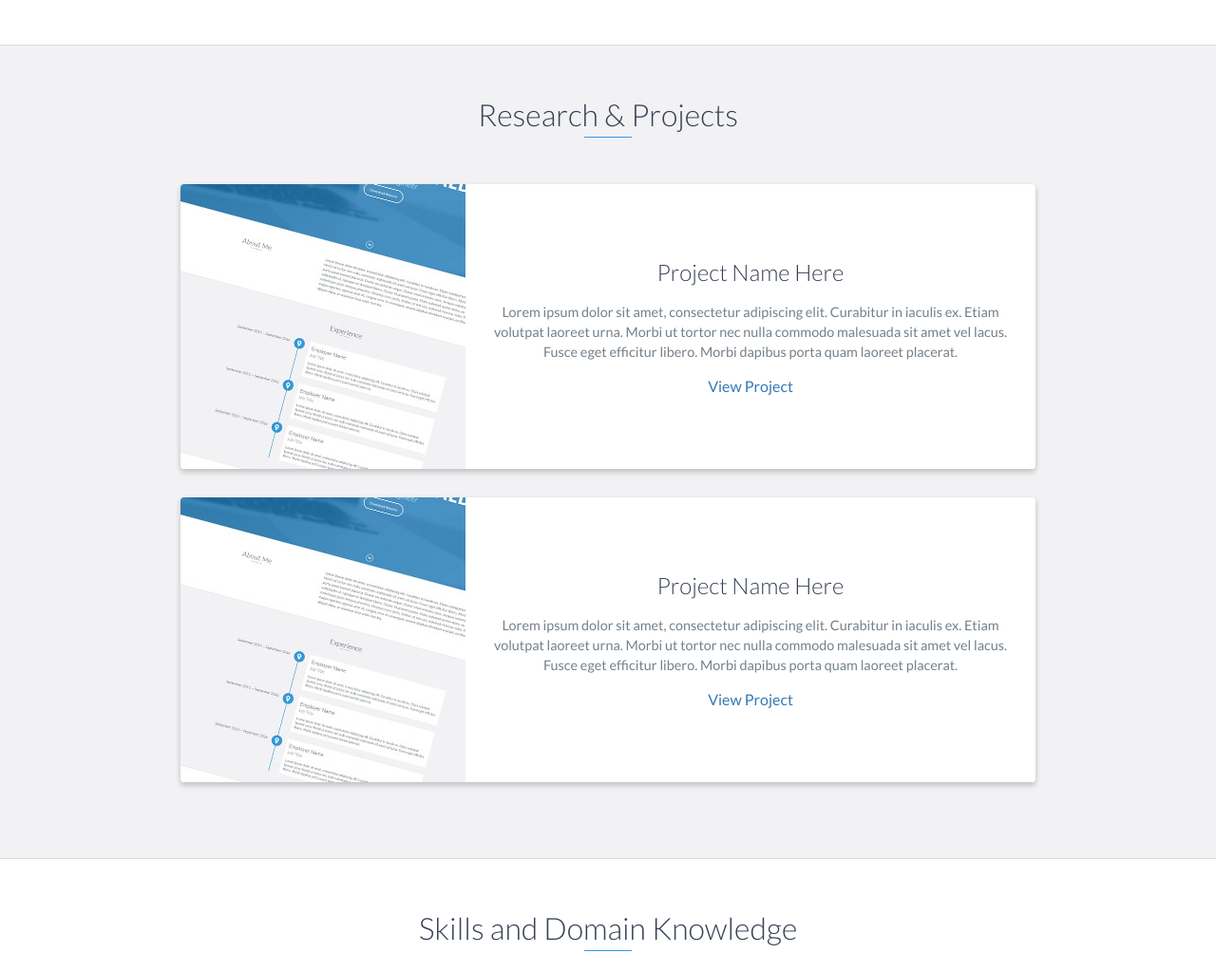
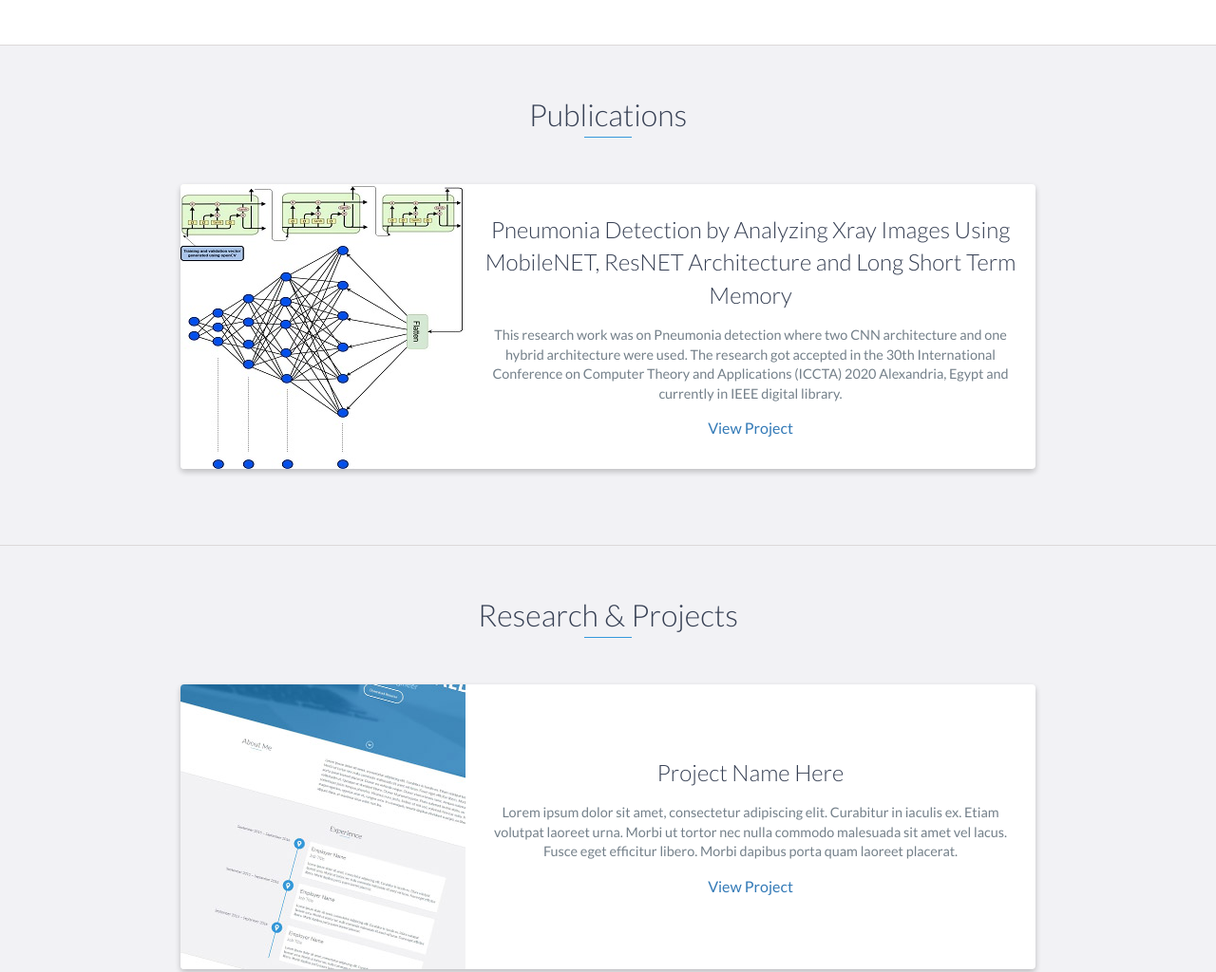
Before and after one commit to MSAhmed1414/MSAhmed1414.github.io, a website: page index.html in a window 1280 px wide. Shown: the part 2836-3860 px from the top of the page at 95% size. Drawn offline with nearby package versions, Linux system fonts and the light colour scheme.

Commit message:
Add files via upload
initiate commit

```diff
--- a/index.html
+++ b/index.html
@@ -152,6 +152,30 @@
     <!-- End #education -->
 
     <div id="projects" class="background-alt">
+        <h2 class="heading">Publications</h2>
+        <div class="container">
+            <div class="row">
+                <div class="project shadow-large">
+                    <div class="project-image">
+                        <img src="images/Deep learning.jpg" />
+                    </div>
+                    <!-- End .project-image -->
+                    <div class="project-info">
+                        <h3>Pneumonia Detection by Analyzing Xray Images Using MobileNET, ResNET Architecture and Long Short Term Memory</h3>
+                        <p>
+                            This research work was on Pneumonia detection where two CNN architecture and one hybrid architecture were used. The research got accepted in the 30th International Conference on Computer Theory and Applications (ICCTA) 2020 Alexandria, Egypt and currently in IEEE digital library.
+                        </p>
+                        <a href="https://ieeexplore.ieee.org/document/9477664" target="_blank">View Project</a>
+                    </div>
+                    <!-- End .project-info -->
+                </div>
+                <!-- End .project -->
+            </div>
+        </div>
+    </div>
+    <!-- End #projects -->
+
+    <div id="projects" class="background-alt">
         <h2 class="heading">Research & Projects</h2>
         <div class="container">
             <div class="row">
```
Also changed, not shown: images/Deep learning.jpg (added).
